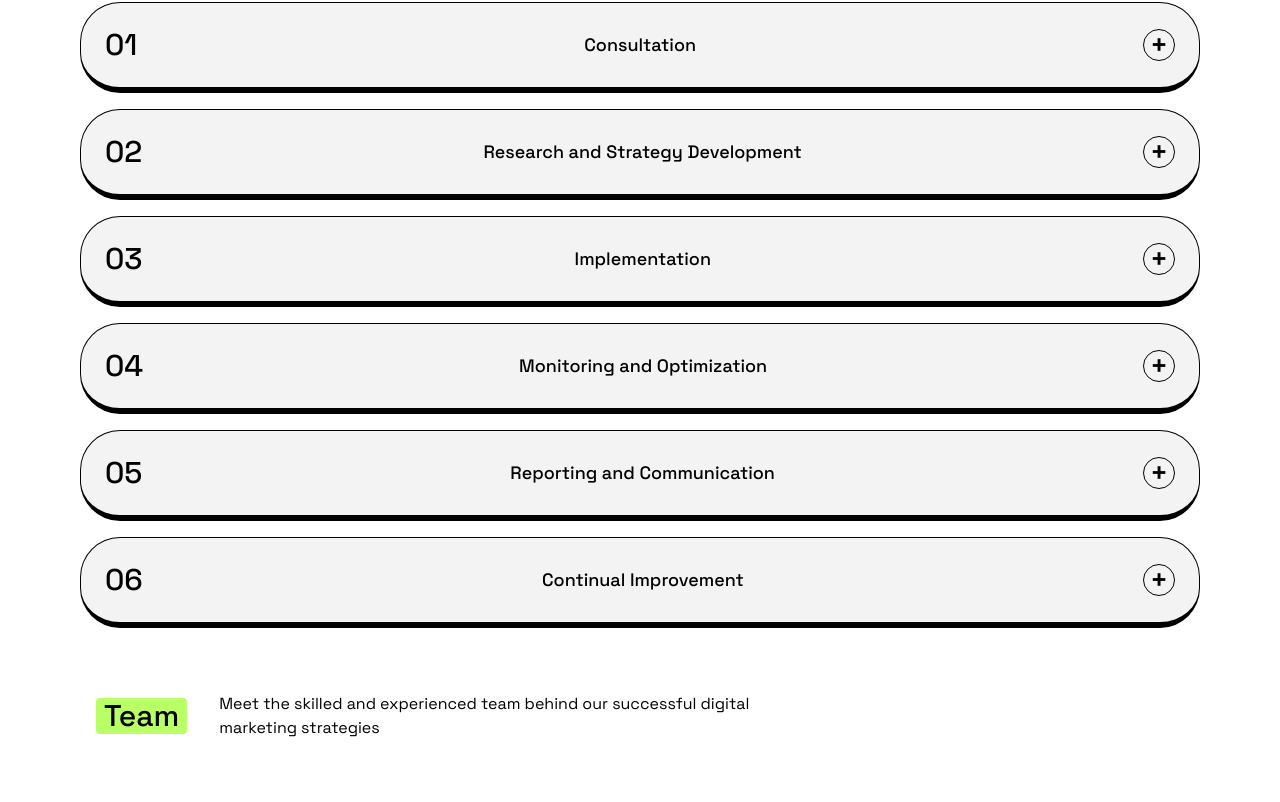
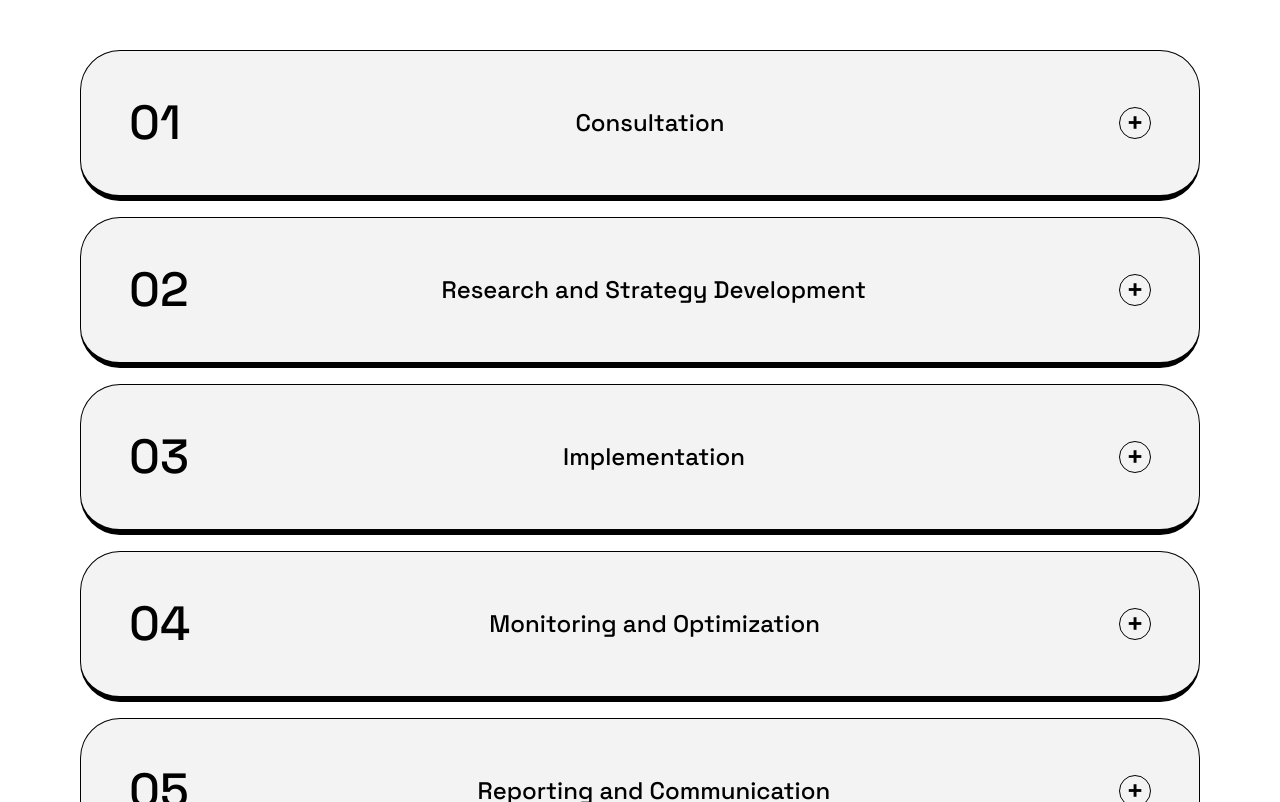
Before and after one commit to richiewong/hero-image, a Next.js app: page / in a window 1280 px wide. Shown: the part 2818-3620 px from the top of the page. Built offline with nearby package versions, Linux system fonts and the light colour scheme.

Commit message:
feat: Accordian

```diff
--- a/app/page.tsx
+++ b/app/page.tsx
@@ -1,5 +1,6 @@
 import Image from "next/image";
 import Header from "@/components/Header";
+import Accordian from "@/components/Accordian";
 
 export default function Home() {
   return (
@@ -148,7 +149,7 @@ export default function Home() {
       </section>
 
       {/* Case Studies */}
-      <section className="text-center">
+      <section className="text-center md:mb-12">
         <div className="p-4 md:flex md:items-center md:mb-8 md:text-left">
           <div className="text-3xl font-medium bg-1 inline-block px-2 rounded mb-4 md:mr-8">Case Studies</div>
           <div className="mb-4 md:w-1/2">Explore Real-Life Examples of Our Proven Digital Marketing Success through Our Case Studies</div>
@@ -177,7 +178,6 @@ export default function Home() {
             </div>
           </div>
         </div>
-
       </section>
 
       {/* Our Working Process */}
@@ -196,41 +196,12 @@ export default function Home() {
 
 
         <div className="text-left">
-          <div className="flex justify-between items-center border-solid border-black border border-b-[6px] rounded-[40px] mb-4 p-6 bg-3">
-            <div className="text-3xl font-medium">01</div>
-            <div className="text-lg font-medium px-4">Consultation</div>
-            <div className="border border-black border-solid rounded-full w-8 h-8 min-w-8 min-h-8 inline-block flex items-center justify-center text-3xl font-medium">+</div>
-          </div>
-
-          <div className="flex justify-between items-center border-solid border-black border border-b-[6px] rounded-[40px] mb-4 p-6 bg-3">
-            <div className="text-3xl font-medium">02</div>
-            <div className="text-lg font-medium px-4">Research and Strategy Development</div>
-            <div className="border border-black border-solid rounded-full w-8 h-8 min-w-8 min-h-8 inline-block flex items-center justify-center text-3xl font-medium">+</div>
-          </div>
-
-          <div className="flex justify-between items-center border-solid border-black border border-b-[6px] rounded-[40px] mb-4 p-6 bg-3">
-            <div className="text-3xl font-medium">03</div>
-            <div className="text-lg font-medium px-4">Implementation</div>
-            <div className="border border-black border-solid rounded-full w-8 h-8 min-w-8 min-h-8 inline-block flex items-center justify-center text-3xl font-medium">+</div>
-          </div>
-
-          <div className="flex justify-between items-center border-solid border-black border border-b-[6px] rounded-[40px] mb-4 p-6 bg-3">
-            <div className="text-3xl font-medium">04</div>
-            <div className="text-lg font-medium px-4">Monitoring and Optimization</div>
-            <div className="border border-black border-solid rounded-full w-8 h-8 min-w-8 min-h-8 inline-block flex items-center justify-center text-3xl font-medium">+</div>
-          </div>
-
-          <div className="flex justify-between items-center border-solid border-black border border-b-[6px] rounded-[40px] mb-4 p-6 bg-3">
-            <div className="text-3xl font-medium">05</div>
-            <div className="text-lg font-medium px-4">Reporting and Communication</div>
-            <div className="border border-black border-solid rounded-full w-8 h-8 min-w-8 min-h-8 inline-block flex items-center justify-center text-3xl font-medium">+</div>
-          </div>
-
-          <div className="flex justify-between items-center border-solid border-black border border-b-[6px] rounded-[40px] mb-4 p-6 bg-3">
-            <div className="text-3xl font-medium">06</div>
-            <div className="text-lg font-medium px-4">Continual Improvement</div>
-            <div className="border border-black border-solid rounded-full w-8 h-8 min-w-8 min-h-8 inline-block flex items-center justify-center text-3xl font-medium">+</div>
-          </div>
+          <Accordian index="01" title="Consultation" content="During the initial consultation, we will discuss your business goals and objectives, target audience, and current marketing efforts. This will allow us to understand your needs and tailor our services to best fit your requirements."></Accordian>
+          <Accordian index="02" title="Research and Strategy Development" content="During the initial consultation, we will discuss your business goals and objectives, target audience, and current marketing efforts. This will allow us to understand your needs and tailor our services to best fit your requirements."></Accordian>
+          <Accordian index="03" title="Implementation" content="During the initial consultation, we will discuss your business goals and objectives, target audience, and current marketing efforts. This will allow us to understand your needs and tailor our services to best fit your requirements."></Accordian>
+          <Accordian index="04" title="Monitoring and Optimization" content="During the initial consultation, we will discuss your business goals and objectives, target audience, and current marketing efforts. This will allow us to understand your needs and tailor our services to best fit your requirements."></Accordian>
+          <Accordian index="05" title="Reporting and Communication" content="During the initial consultation, we will discuss your business goals and objectives, target audience, and current marketing efforts. This will allow us to understand your needs and tailor our services to best fit your requirements."></Accordian>
+          <Accordian index="06" title="Continual Improvement" content="During the initial consultation, we will discuss your business goals and objectives, target audience, and current marketing efforts. This will allow us to understand your needs and tailor our services to best fit your requirements."></Accordian>
         </div>
 
       </section>
--- /dev/null
+++ b/components/Accordian.tsx
@@ -0,0 +1,25 @@
+'use client';
+import { useState } from "react";
+
+type Props = {
+  index: string;
+  title: string;
+  content: string;
+}
+
+export default function Accordian({ index, title, content }:Props) {
+  const [isOpen, setIsOpen] = useState(false);
+  const toggle = () => setIsOpen(!isOpen);
+  return (
+    <div className={`border-solid border-black border border-b-[6px] rounded-[40px] mb-4 p-6 bg-3 md:p-12 cursor-pointer ${isOpen && 'bg-[#B9FF66]'}`} onClick={toggle}>
+      <div className="flex justify-between items-center">
+        <div className="text-3xl font-medium md:text-5xl">{index}</div>
+        <div className="text-lg font-medium px-4 md:text-2xl">{title}</div>
+        <div className="border border-black border-solid rounded-full w-8 h-8 min-w-8 min-h-8 inline-block flex items-center justify-center text-3xl font-medium">
+          {isOpen ? '-' : '+'}
+        </div>
+      </div>
+      <div className={`${isOpen ? 'block' : 'hidden'} border-t border-black mt-8 pt-8 text-left`}>{content}</div>
+    </div>
+  );
+}
```
